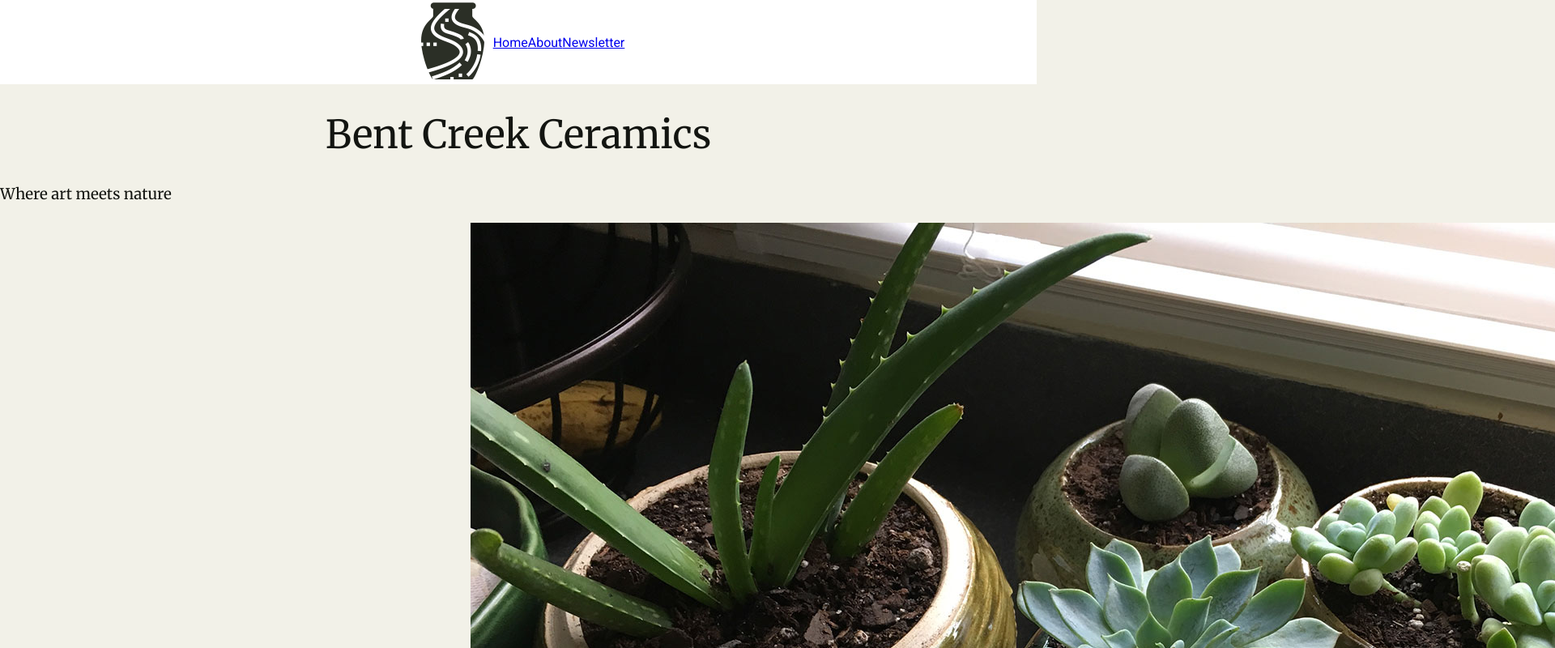
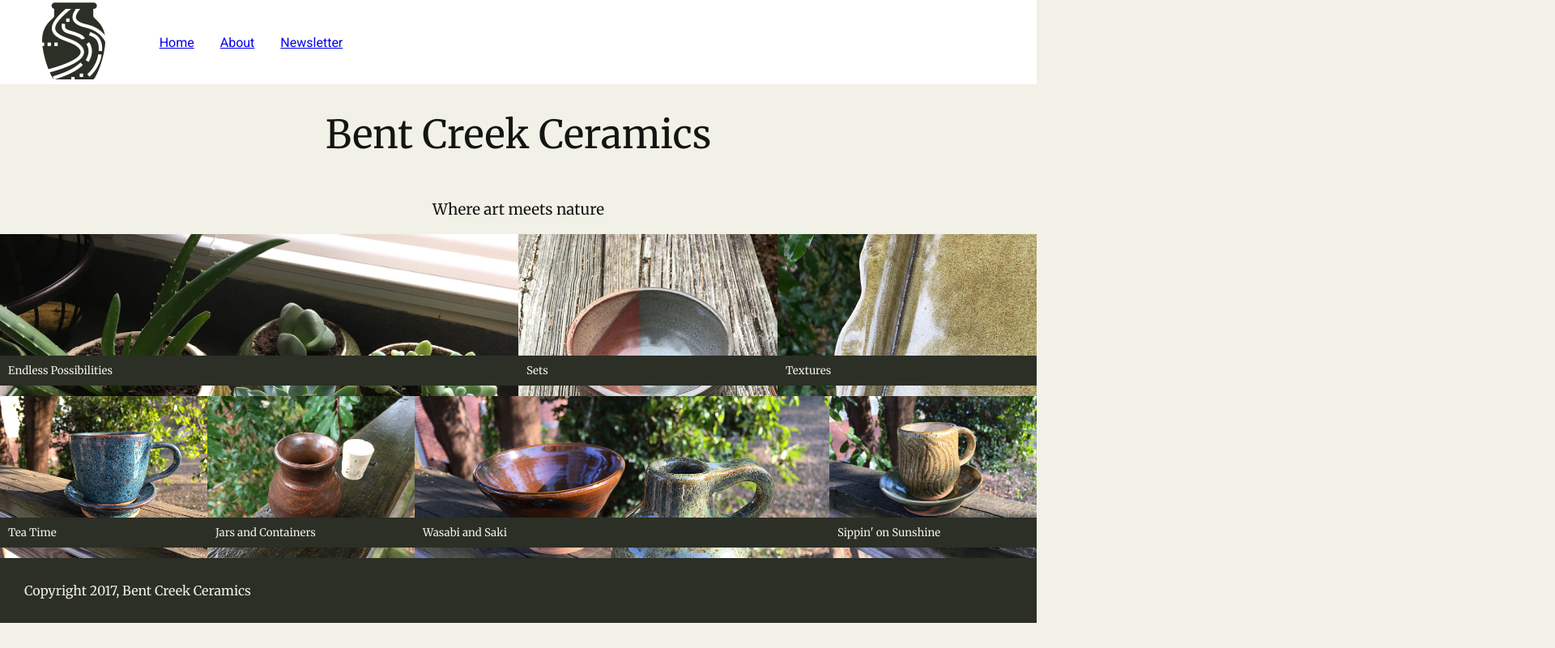
Before and after one commit to valindachan/bent-creek-ceramics, a plain HTML site: page index.html in a window 1280 px wide. Shown: the top 800 px of the page at 81% size, 1920 px wide, since content can reach past the window. Drawn offline with Linux system fonts and the light colour scheme.

Commit message:
Adjusted navigation and photos on home page

```diff
--- a/index.html
+++ b/index.html
@@ -10,9 +10,11 @@
       <header id="site-header">
         <a id="logo"><img src="images/bent-creek-logo.png" alt="Logo"></a>
         <nav id="main-navigation">
-          <a href="index.html">Home</a>
-          <a href="about.html">About</a>
-          <a href="newsletter.html">Newsletter</a>
+          <ul>
+            <li><a href="index.html">Home</a></li>
+            <li><a href="about.html">About</a></li>
+            <li><a href="newsletter.html">Newsletter</a></li>
+          </ul>
         </nav>
       </header>
       <main>
@@ -20,15 +22,29 @@
           <h1>Bent Creek Ceramics</h1>
           <h3>Where art meets nature</h3>
         </div>
-        <div class="gallery flex-aspect">
+        <div class="gallery">
           <div class="photo-container1">
-            <img src="images/product-1.jpg">
+            <h5>Endless Possibilities</h5>
           </div>
           <div class="photo-container2">
-            <img src="images/product-2.jpg">
+            <h5>Sets</h5>
           </div>
           <div class="photo-container3">
-            <img src="images/product-3.jpg">
+            <h5>Textures</h5>
+          </div>
+        </div>
+        <div class="gallery">
+          <div class="photo-container4">
+            <h5>Tea Time</h5>
+          </div>
+          <div class="photo-container5">
+            <h5>Jars and Containers</h5>
+          </div>
+          <div class="photo-container6">
+            <h5>Wasabi and Saki</h5>
+          </div>
+          <div class="photo-container7">
+            <h5>Sippin' on Sunshine</h5>
           </div>
         </div>
       </main>
--- a/style.css
+++ b/style.css
@@ -7,16 +7,32 @@ body {
   color: #131511;
 }
 
+#site-header {
+  background-color: #fff;
+  display: flex;
+  flex-direction: row;
+  justify-content: center;
+  align-content: space-around;
+}
+
 #main-navigation {
   font-family: 'Roboto', sans-serif;
   display: flex;
-  justify-content: space-between;
+  flex-direction: row;
+  /*justify-content: center;*/
   align-items: center;
+  padding-right: 50em;
 }
 
-#main-navigation a {
+#main-navigation ul {
   display: flex;
+  flex-direction: row;
+  list-style-type: none;
   justify-content: space-around;
+}
+
+#main-navigation li {
+  padding: 1em;
 }
 
 #main-navigation #logo{
@@ -30,22 +46,79 @@ body {
   flex-direction: column;
 }
 
-#site-header {
-  background-color: #fff;
-  display: flex;
-  justify-content: center;
-  align-content: space-around;
-}
-
 .main {
   background-color: #000;
   display: flex;
 }
 
+.intro {
+  display: flex;
+  flex-direction: column;
+  align-items: center;
+}
+
 .gallery {
-  max-width:10%;
-	margin:auto;
-  display:flex;
+  min-width: 100vh;
+	margin: 0;
+  display: flex;
+  flex-direction: row;
+}
+
+.gallery h5 {
+  background-color: #2B2F26;
+  color: #F2F1E8;
+  position: relative;
+  margin: 150px auto 5px 0;
+  padding: 10px;
+  font-weight: normal;
+  /*flex-basis: 0;*/
+  /*width: 140px;*/
+}
+
+.photo-container1 {
+  background-image: url('images/product-1.jpg');
+  background-size: cover;
+  flex: 2;
+  height: 200px;
+}
+
+.photo-container2 {
+  background-image: url('images/product-2.jpg');
+  background-size: cover;
+  flex: 1;
+  height: 200px;
+}
+
+.photo-container3 {
+  background-image: url('images/product-3.jpg');
+  background-size: cover;
+  flex: 1;
+  height: 200px;
+}
+
+.photo-container4 {
+  background-image: url('images/product-4.jpg');
+  background-size: cover;
+  flex: 1;
+  height: 200px;
+}
+.photo-container5 {
+  background-image: url('images/product-5.jpg');
+  background-size: cover;
+  flex: 1;
+  height: 200px;
+}
+.photo-container6 {
+  background-image: url('images/product-6.jpg');
+  background-size: cover;
+  flex: 2;
+  height: 200px;
+}
+.photo-container7 {
+  background-image: url('images/product-7.jpg');
+  background-size: cover;
+  flex: 1;
+  height: 200px;
 }
 
 .text {
@@ -133,6 +206,7 @@ tr:nth-child(odd) {
 
 .signup {
   background-image: url('images/background-2.jpg');
+  background-repeat: no-repeat;
   height: 80vh;
   display: flex;
   justify-content: center;
@@ -149,7 +223,7 @@ tr:nth-child(odd) {
   height: auto;
   display: flex;
   flex-direction: column;
-  justify-content: center;
+  justify-content: flex-start;
   align-items: center;
 }
 
@@ -183,7 +257,7 @@ input {
   justify-content: center;
 }
 
-.flex-aspect .photo-container1{
+/*.flex-aspect .photo-container1{
 	flex:0.5656;
   max-height: 20px;
 }
@@ -200,7 +274,7 @@ input {
 
 .photo-container3 {
   flex: 1.0135;
-}
+}*/
 
 /*.photo-container {
   flex: 0 auto;
@@ -246,11 +320,6 @@ input {
 	width: 100%;
 }*/
 
-.gallery .photo {
-  height: 30%;
-  width: auto;
-}
-
 #site-footer {
   padding: 30px;
   background: #2B2F26;
```
